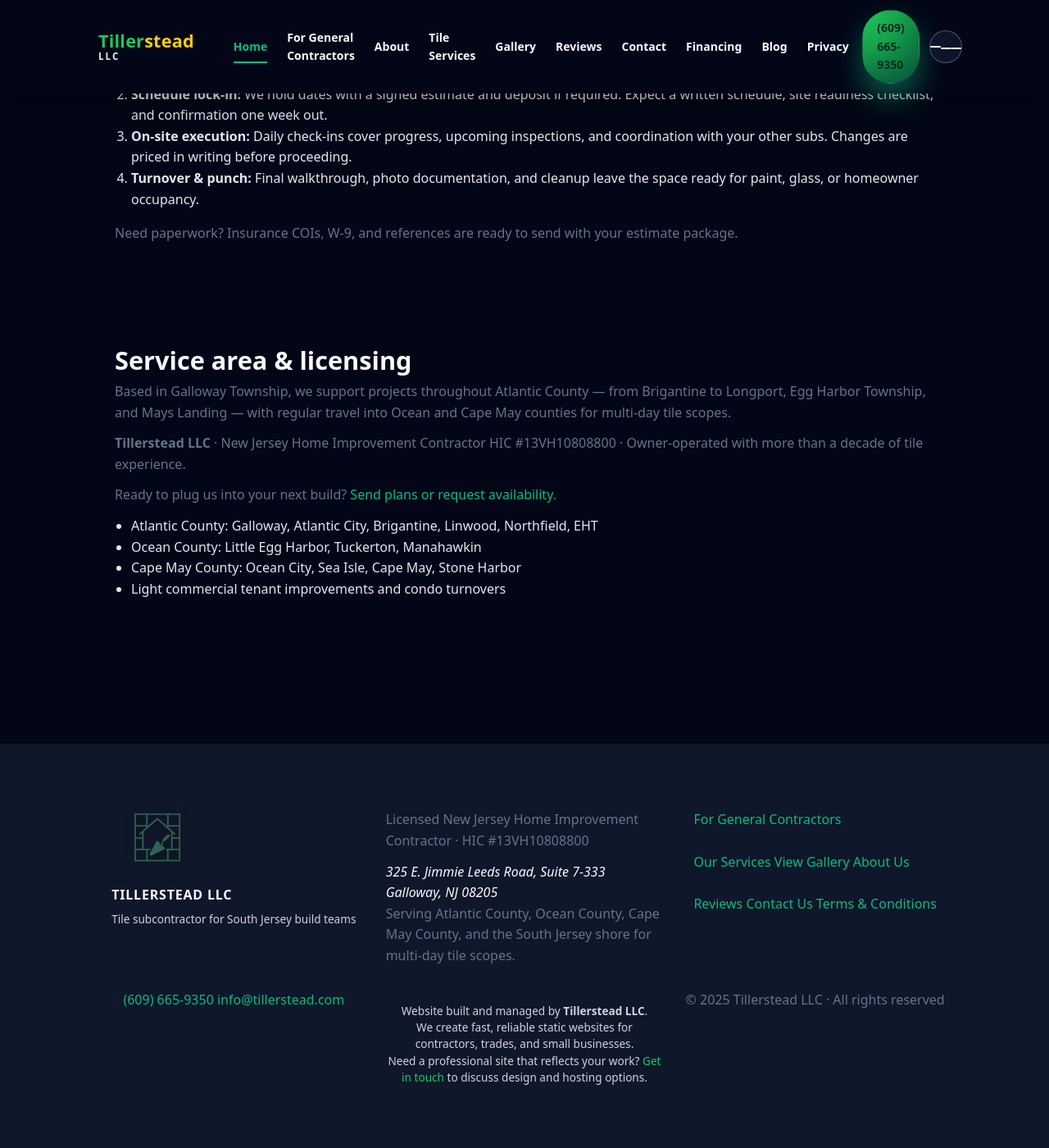
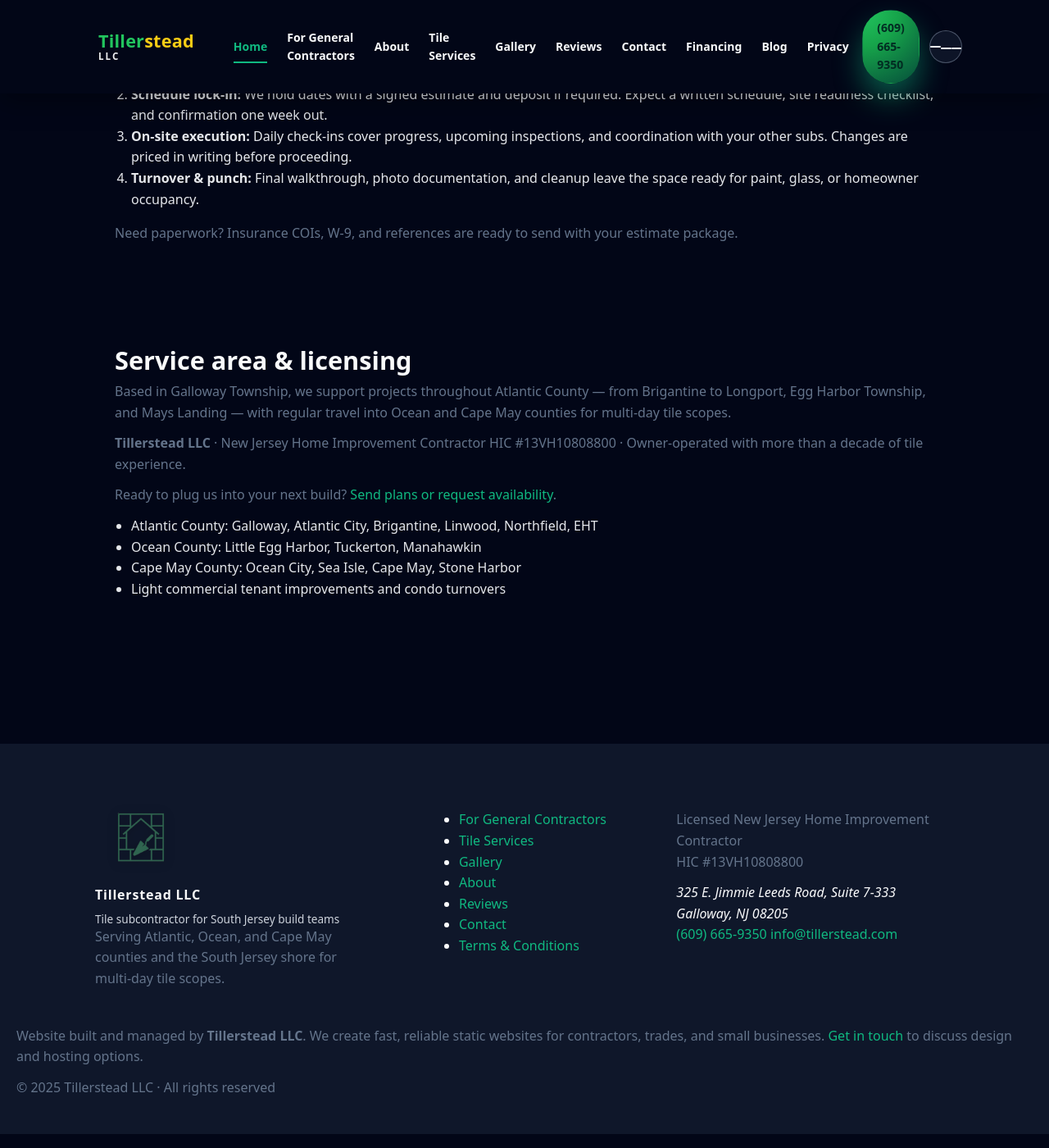
Before and after one commit to XTX33/Tillerstead-site, a Jekyll site: the page built from index.html, in a window 1280 px wide and 1400 px high, scrolled down 5167 px. Shown: the whole window at 82% size. Built offline with Jekyll 4.4.1, drawn with Linux system fonts in a browser that asks for light colours.

Commit message:
Update footer.html

```diff
--- a/_includes/footer.html
+++ b/_includes/footer.html
@@ -9,9 +9,10 @@
   <meta itemprop="telephone" content="{{ site.company.phone_link }}">
   <meta itemprop="email" content="{{ site.company.email }}">
 
-  <div class="shell container footer-inner">
+  <div class="footer-inner container">
 
-    <!-- Brand block -->
+    <!-- Brand / summary -->
+    <div class="footer-col footer-col-brand">
       <a href="{{ '/' | relative_url }}"
          class="footer-brand"
          aria-label="Tillerstead LLC Home">
@@ -19,15 +20,34 @@
           <img src="{{ '/assets/img/logo.png' | relative_url }}"
                alt="Tillerstead LLC Logo">
         </span>
-
-      <span class="footer-name">TILLERSTEAD LLC</span>
+        <span class="footer-name">Tillerstead LLC</span>
         <span class="footer-tagline">Tile subcontractor for South Jersey build teams</span>
       </a>
 
-    <!-- Business + address -->
-    <div class="footer-business">
+      <p class="footer-area" itemprop="areaServed">
+        Serving Atlantic, Ocean, and Cape May counties and the South Jersey shore for multi-day tile scopes.
+      </p>
+    </div>
+
+    <!-- Navigation -->
+    <div class="footer-col footer-col-nav">
+      <nav class="footer-nav" aria-label="Footer navigation">
+        <ul>
+          <li><a href="{{ '/for-general-contractors/' | relative_url }}">For General Contractors</a></li>
+          <li><a href="{{ '/services/'  | relative_url }}">Tile Services</a></li>
+          <li><a href="{{ '/portfolio/' | relative_url }}">Gallery</a></li>
+          <li><a href="{{ '/about/'     | relative_url }}">About</a></li>
+          <li><a href="{{ '/reviews/'   | relative_url }}">Reviews</a></li>
+          <li><a href="{{ '/contact/'   | relative_url }}">Contact</a></li>
+          <li><a href="{{ '/terms/'     | relative_url }}">Terms &amp; Conditions</a></li>
+        </ul>
+      </nav>
+    </div>
+
+    <!-- Contact / licensing -->
+    <div class="footer-col footer-col-contact">
       <p class="footer-hic">
-        Licensed New Jersey Home Improvement Contractor ·
+        Licensed New Jersey Home Improvement Contractor<br>
         HIC #{{ site.company.hic }}
       </p>
 
@@ -41,63 +61,25 @@
         <span itemprop="postalCode">{{ site.company.address_postal_code }}</span>
       </address>
 
-      <p class="footer-area" itemprop="areaServed">
-        Serving Atlantic County, Ocean County, Cape May County, and the South Jersey shore for multi-day tile scopes.
-      </p>
-    </div>
-
-    <!-- Nav -->
-    <nav class="footer-nav" aria-label="Footer navigation">
-      <a href="{{ '/for-general-contractors/' | relative_url }}">For General Contractors</a>
-      <br></br>
-      <a href="{{ '/services/'  | relative_url }}"> Our Services </a>
-      <a href="{{ '/portfolio/' | relative_url }}"> View Gallery </a>
-      <a href="{{ '/about/'     | relative_url }}"> About Us </a>
-            <br></br>
-      <a href="{{ '/reviews/'   | relative_url }}"> Reviews </a>
-      <a href="{{ '/contact/'   | relative_url }}"> Contact Us </a>
-      <a href="{{ '/terms/'     | relative_url }}"> Terms &amp; Conditions </a>
-    </nav>
-
-    <!-- Contact -->
       <div class="footer-contact">
-      <a href="tel:{{ site.company.phone_link }}"
-         itemprop="telephone">
+        <a href="tel:{{ site.company.phone_link }}" itemprop="telephone">
           {{ site.company.phone_display }}
         </a>
-      <a href="mailto:{{ site.company.email }}"
-         itemprop="email">
+        <a href="mailto:{{ site.company.email }}" itemprop="email">
           {{ site.company.email }}
         </a>
       </div>
+    </div>
+  </div>
+
+  <!-- Bottom bar -->
+  <div class="footer-bottom">
     <p class="footer-credit">
-  Website built and managed by <strong>Tillerstead&nbsp;LLC</strong>.<br>
-  We create fast, reliable static websites for contractors, trades, and small businesses.<br>
-  Need a professional site that reflects your work?
+      Website built and managed by <strong>Tillerstead&nbsp;LLC</strong>.
+      We create fast, reliable static websites for contractors, trades, and small businesses.
       <a href="{{ '/contact/' | relative_url }}">Get in touch</a> to discuss design and hosting options.
     </p>
-<style>
 
-.footer-credit {
-  margin-top: 1rem;
-  font-size: 0.85rem;
-  color: rgba(226, 232, 240, 0.9);
-  line-height: 1.5;
-  text-align: center;
-}
-
-.footer-credit a {
-  color: #22c55e;
-  text-decoration: none;
-  font-weight: 500;
-}
-
-.footer-credit a:hover {
-  text-decoration: underline;
-  color: #16a34a;
-}
-</style>
-    <!-- Legal line -->
     <p class="footer-legal">
       © {{ "now" | date: "%Y" }} Tillerstead LLC · All rights reserved
     </p>
```
Lines whose indentation alone changed are shown as unchanged.
